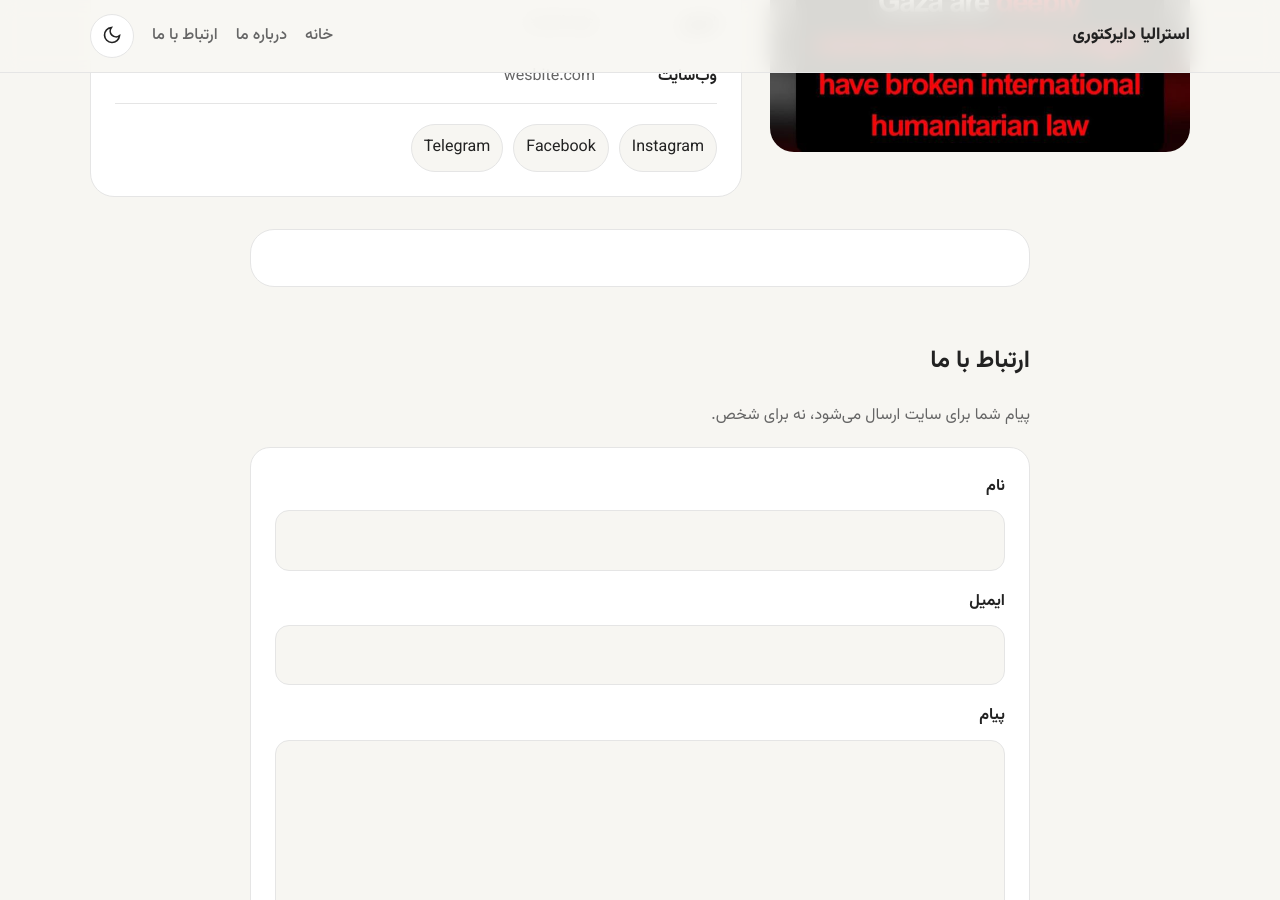
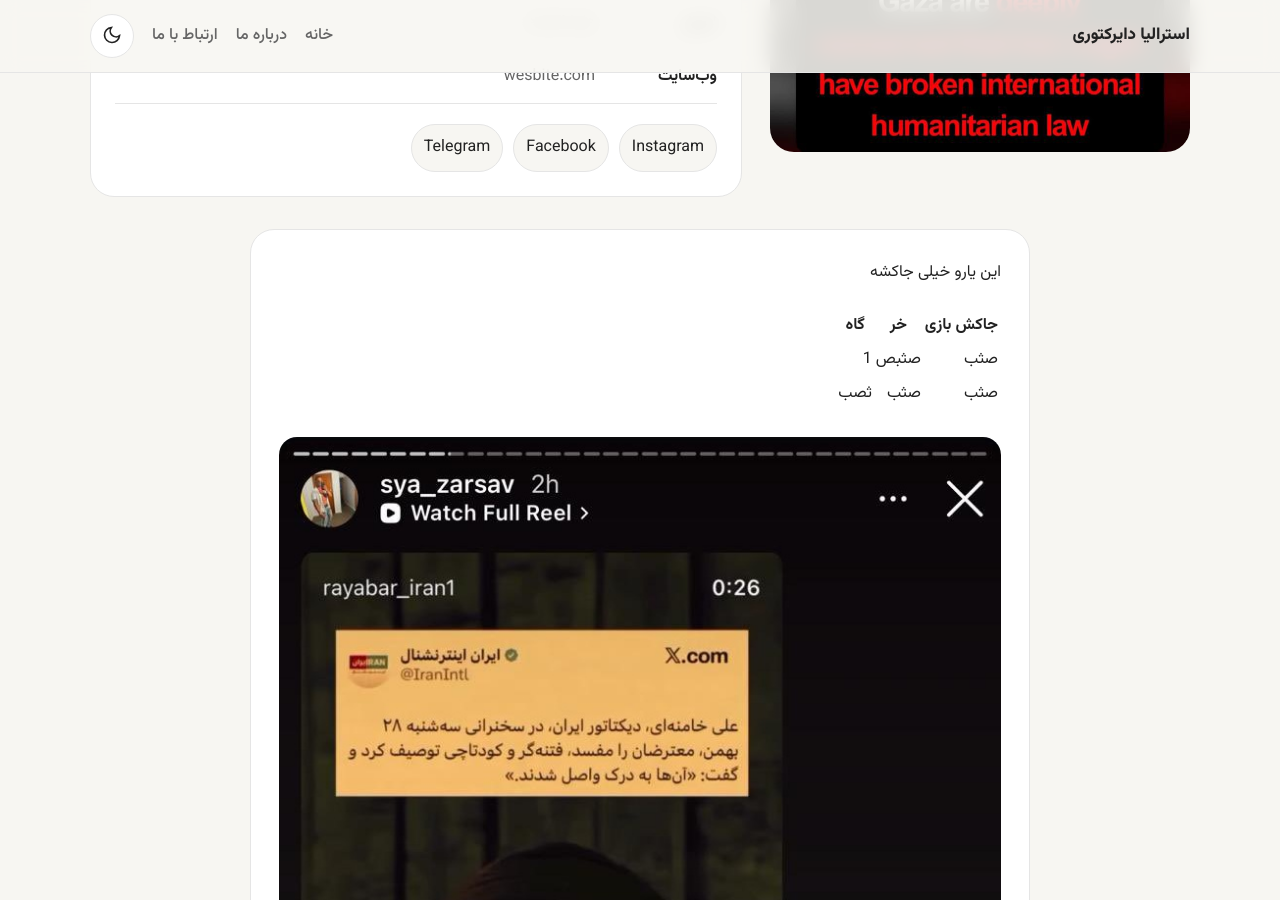
Before and after one commit to mozdooryab/mozdooryab.github.io, a Jekyll site: the page built from _australia/agha-khare.md, in a window 1280 px wide and 900 px high, scrolled down 369 px. Built offline with Jekyll 4.4.1, drawn with Linux system fonts in a browser that asks for light colours.

Commit message:
Update _australia/agha-khare.md (via Pages CMS)

```diff
--- a/_australia/agha-khare.md
+++ b/_australia/agha-khare.md
@@ -17,3 +17,17 @@
 gallery_image_2: /assets/uploads/QT6RYBuk.jpg
 tags_text: tag1
 ---
+این یارو خیلی جاکشه
+
+
+
+| جاکش بازی | خر | گاه |
+| --------- | ---- | --- |
+| صثب | صثبص | 1 |
+| صثب | صثب | ثصب |
+
+
+![khar](/assets/uploads/QT6RYBuk.jpg)
+
+
+اینو بزنید
```
